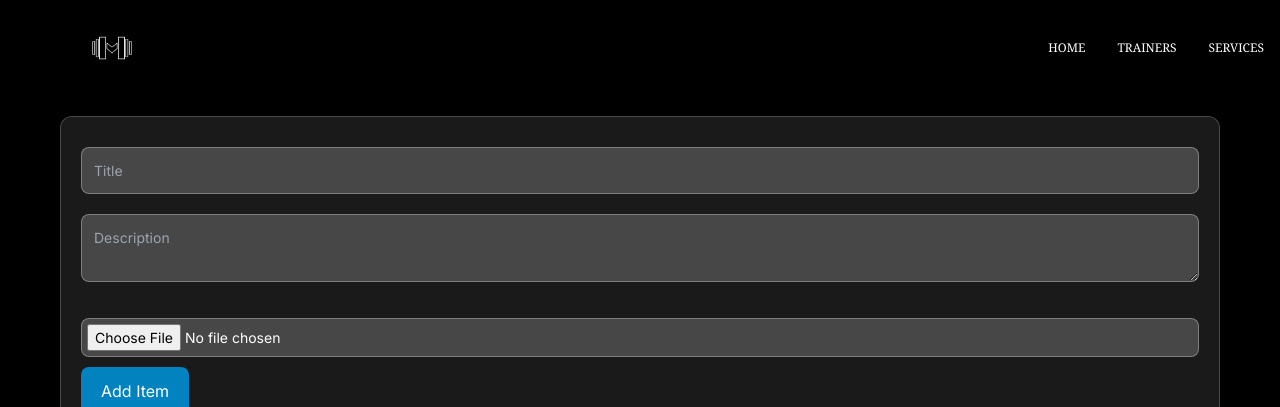
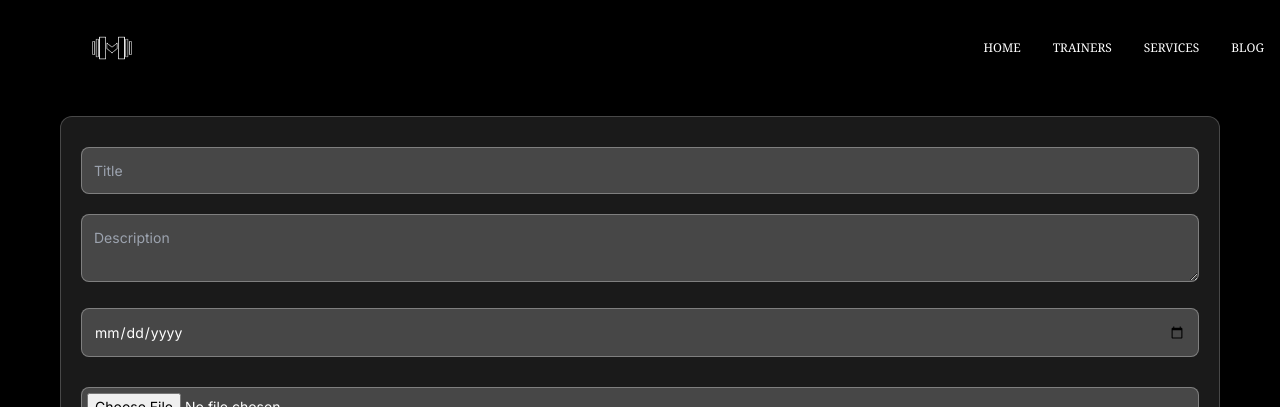
Before and after one commit to JOATLGTM/mo-muscle, a Next.js app: page /edit-blog in a window 1280 px wide. Shown: the top 407 px of the page. Built offline with nearby package versions, Linux system fonts and the light colour scheme; no server answers; the database is empty.

Commit message:
updated form to take and render date. Added static image for blog post

```diff
--- a/app/blog/page.jsx
+++ b/app/blog/page.jsx
@@ -40,7 +40,6 @@ export default function BlogPage() {
 						<p className="text-center text-gray-300">Loading...</p>
 					) : (
 						data.map((item) => {
-							console.log(item.image === undefined);
 							return (
 								<div
 									key={item.id}
@@ -66,6 +65,10 @@ export default function BlogPage() {
 									<h3 className="text-2xl font-playfair text-gradient mb-4 mt-4">
 										{item.title}
 									</h3>
+									{/* Render the date below the title */}
+									<p className="text-sm text-gray-400 mb-4">
+										{item.date}
+									</p>
 									<p className="text-sm text-gray-300">
 										{item.description}
 									</p>
--- a/app/edit-blog/page.jsx
+++ b/app/edit-blog/page.jsx
@@ -9,6 +9,7 @@ export default function AddItemForm() {
 	const [title, setTitle] = useState("");
 	const [description, setDescription] = useState("");
 	const [image, setImage] = useState(null); // Optional image
+	const [date, setDate] = useState(""); // State to store the date
 	const [data, setData] = useState([]);
 	const [imageName, setImageName] = useState(""); // State to store the file name
 
@@ -38,17 +39,19 @@ export default function AddItemForm() {
 		// Create a reference to the "items" path in the database
 		const itemRef = ref(db, "items/" + Date.now()); // Using timestamp as ID for uniqueness
 
-		// Add a new item with title, description, and image URL (if an image is uploaded)
+		// Add a new item with title, description, image URL (if an image is uploaded), and date
 		await set(itemRef, {
 			title,
 			description,
 			image: image ? image.name : null, // Optional image field
+			date, // Save the date
 		});
 
 		// Reset form fields
 		setTitle("");
 		setDescription("");
 		setImage(null);
+		setDate(""); // Reset the date field
 
 		fetchData();
 	};
@@ -81,6 +84,11 @@ export default function AddItemForm() {
 						onChange={(e) => setDescription(e.target.value)}
 						required
 					/>
+					<input
+						type="date"
+						value={date}
+						onChange={(e) => setDate(e.target.value)}
+					/>
 					<div className="file-upload">
 						<input type="file" onChange={handleFileChange} />
 					</div>
@@ -108,6 +116,11 @@ export default function AddItemForm() {
 									<p className="text-white">
 										{item.description}
 									</p>
+
+									<h3 className="font-playfair text-xl">
+										Date
+									</h3>
+									<p>{item.date}</p>
 									<h3 className="font-playfair text-xl">
 										Image
 									</h3>
--- a/components/Header.jsx
+++ b/components/Header.jsx
@@ -70,12 +70,12 @@ const Header = () => {
 							>
 								SERVICES
 							</Link>
-							{/* <Link
+							<Link
 								href="/blog"
 								className="text-white hover:text-gray-300 capitalize font-serif text-xs"
 							>
 								BLOG
-							</Link> */}
+							</Link>
 						</div>
 					</div>
 
```
Also changed, not shown: public/IMG_9719.JPG (added).
